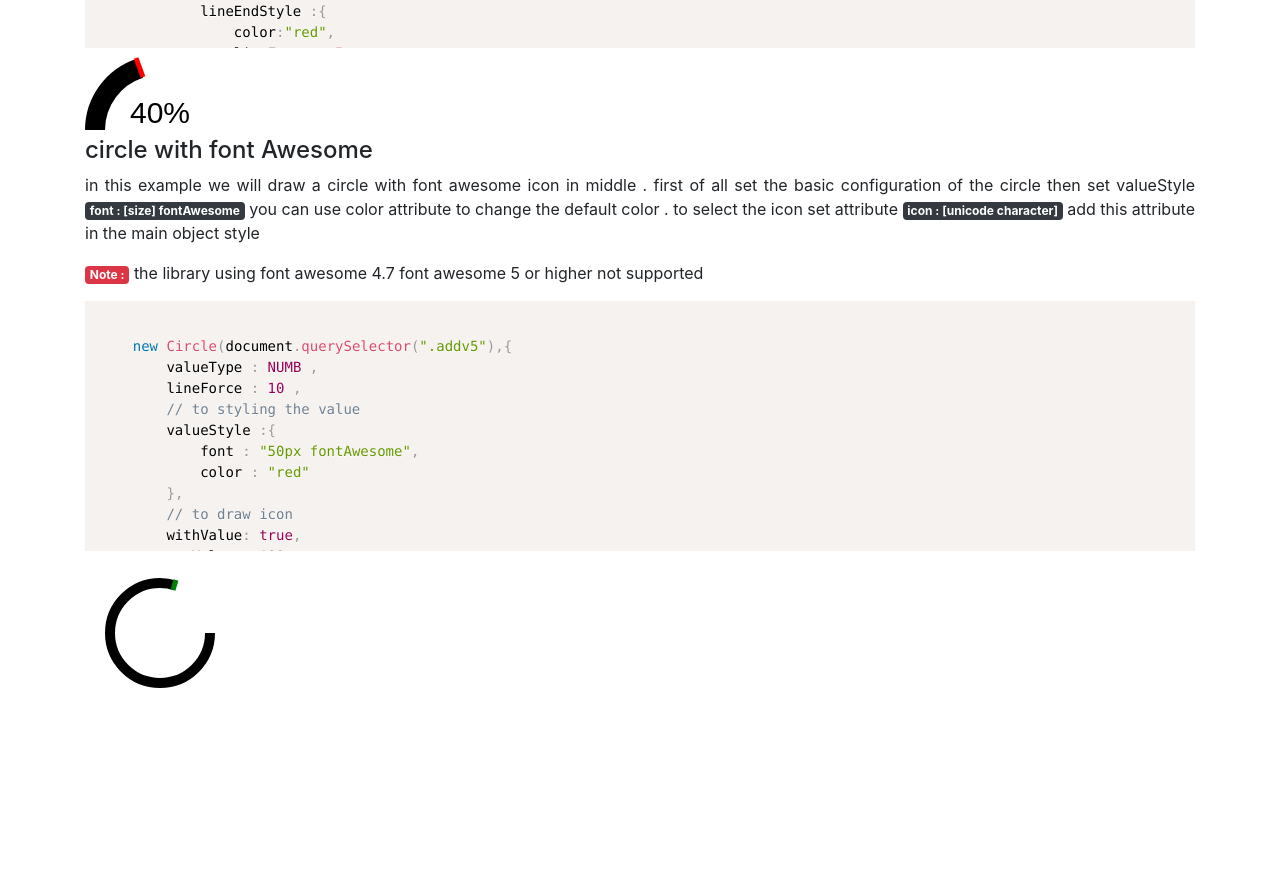
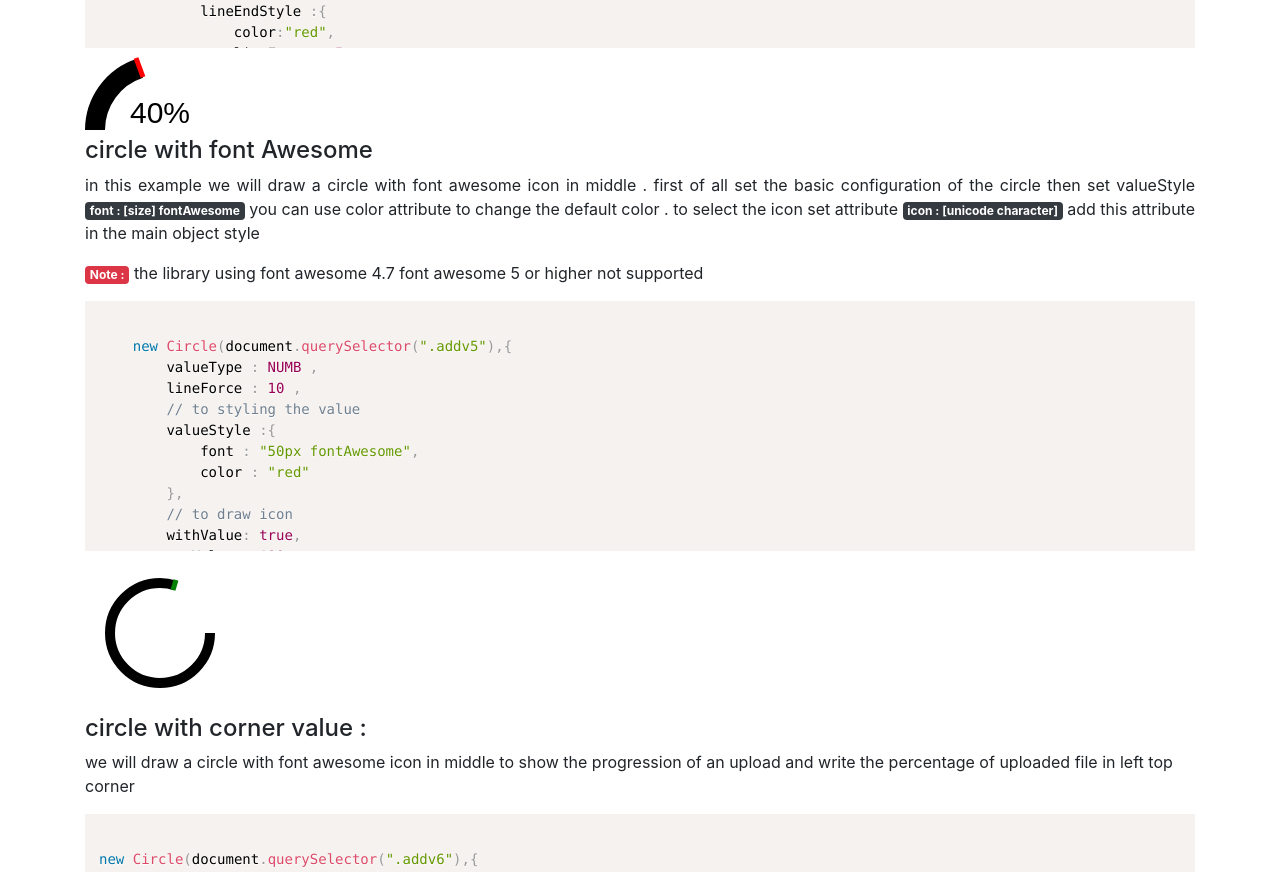
Before and after one commit to SuicV/CirclesJS, a plain HTML site: page examples/index.html in a window 1280 px wide. Shown: the part 2761-3633 px from the top of the page. Before the commit the page ends 3475 px from the top, so only its background shows below. Drawn offline with nearby package versions, Linux system fonts and the light colour scheme.

Commit message:
[add] documentation for corner value feature

```diff
--- a/examples/app.js
+++ b/examples/app.js
@@ -100,3 +100,31 @@ new Circle(document.querySelector(".addv5"),{
         lineForce : 5
     }
 },80).startDrawing();
+new Circle(document.querySelector(".addv6"),{
+    valueType : PERC,
+    lineForce: 5,
+    cornerValue : true,
+    atCorner : leftTop,
+    cornerValueStyle : {
+        font : "15px arial",
+        color : "green"
+    },
+    withValue:true,
+    valueStyle : {
+        font : "55px fontAwesome",
+        color: "green"
+    },
+    icon : "\uf093",
+    maxValue:100,
+    maxAngle:180,
+    startAngle : 180,
+    radius:70,
+    withAnimation : true ,
+    fillCirclRest:true,
+    fillRestStyle : {
+        lineForce :5,
+        color : "red"
+    },
+    color:"green",
+    animationDuration : 5500
+},100).startDrawing();
--- a/examples/index.html
+++ b/examples/index.html
@@ -224,6 +224,48 @@
 				</pre>
 				<canvas class="addv5" height="150" width="150"></canvas>
 			</div>
+			<div class="col-12">
+				<h4>circle with corner value :</h4>
+				<p>we will draw a circle with font awesome icon in middle to show the progression of an upload and write
+					the percentage of uploaded file in left top corner
+				</p>
+				<pre style="height: 300px;">
+<code class="language-js">
+new Circle(document.querySelector(".addv6"),{
+	valueType : PERC,
+	lineForce: 5,
+	// tell the library you wanna write the value corner
+	cornerValue : true,
+	// select the corner
+	atCorner : leftTop,
+	// styling the value to write
+	cornerValueStyle : {
+		font : "15px arial",
+		color : "green"
+	},
+	withValue:true,
+	valueStyle : {
+		font : "55px fontAwesome",
+		color: "green"
+	},
+	icon : "\uf093",
+	maxValue:100,
+	maxAngle:180,
+	startAngle : 180,
+	radius:70,
+	withAnimation : true ,
+	fillCirclRest:true,
+	fillRestStyle : {
+		lineForce :5,
+		color : "red"
+	},
+	color:"green",
+	animationDuration : 5500
+},100).startDrawing();
+</code>
+				</pre>
+				<canvas class="addv6" height="75" width="150"></canvas>
+			</div>
 		</div>
 	</div>
 		<script src="prism.js"></script>
```
